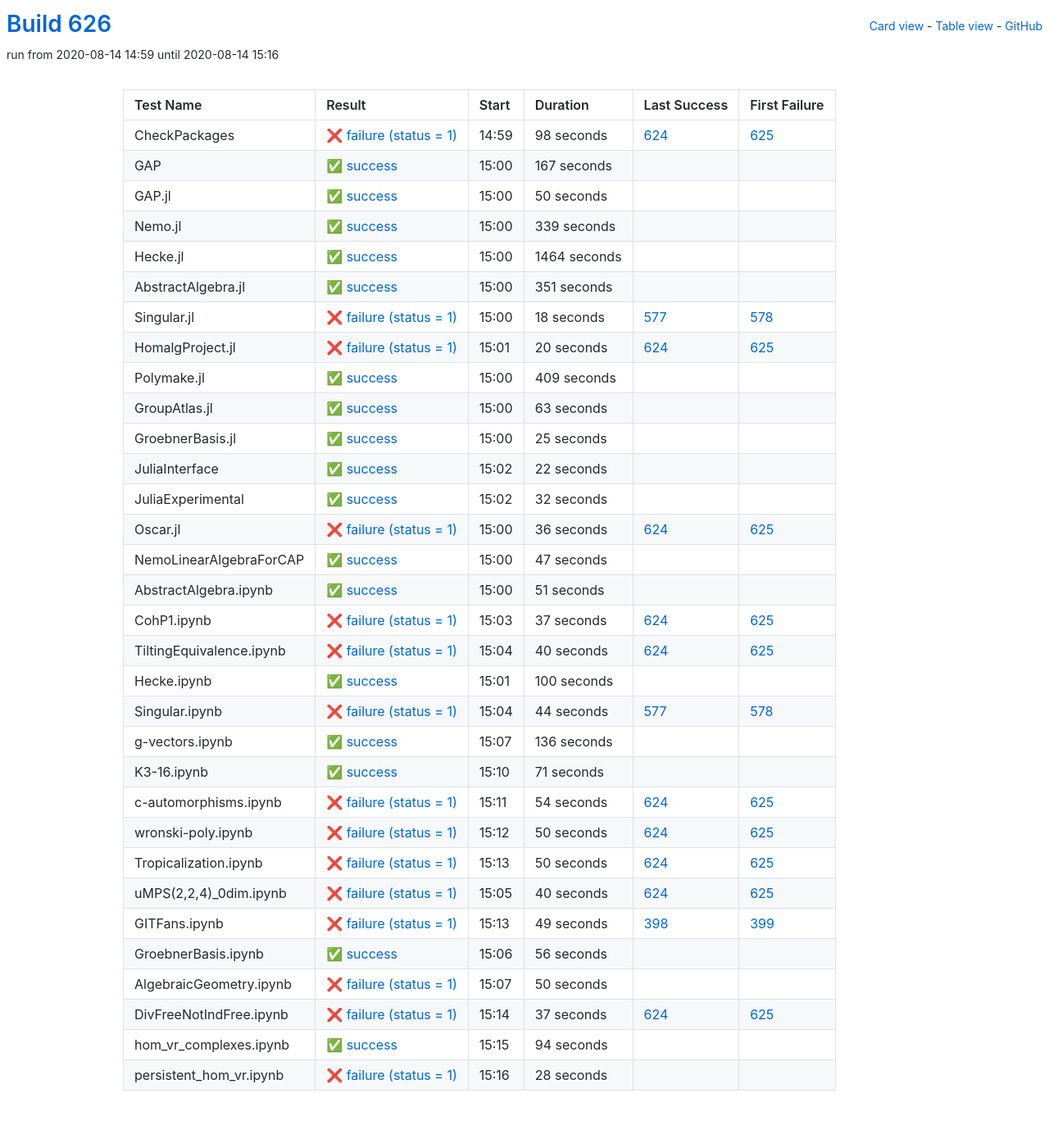
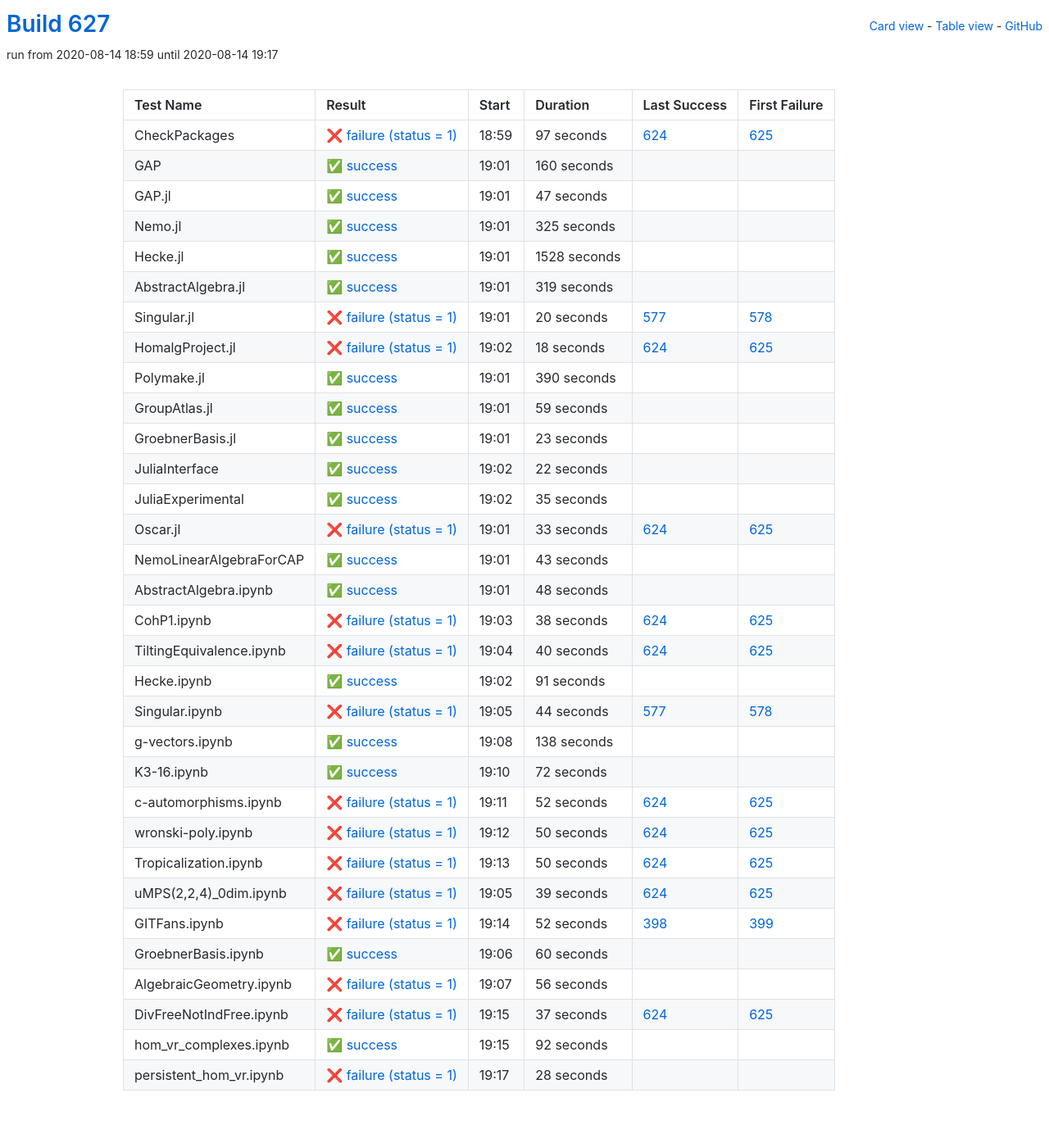
Before and after one commit to oscar-system/oscar-ci-status-stable, a Jekyll site: the page built from table.html, in a window 1280 px wide. Shown: the whole page at 82% size. Built offline with Jekyll 4.4.1, drawn with Linux system fonts in a browser that asks for light colours.

Commit message:
Build #627

```diff
--- a/_data/ci.yml
+++ b/_data/ci.yml
@@ -1,6 +1,6 @@
 ---
-build: 626
-build_url: https://oscarci.mathematik.uni-kl.de/job/oscar-stable/626/
+build: 627
+build_url: https://oscarci.mathematik.uni-kl.de/job/oscar-stable/627/
 job: oscar-stable
 organization: oscar-system
 repo: oscar-ci-status-stable
@@ -8,140 +8,140 @@ repourl: https://github.com/oscar-system/oscar-ci-status-stable
 tests:
 - name: CheckPackages
   id: checkpackages
-  log: https://oscarci.mathematik.uni-kl.de/job/oscar-stable/626/artifact/logs/build-626/CheckPackages.log
-  start: 2020-08-14 14:59
+  log: https://oscarci.mathematik.uni-kl.de/job/oscar-stable/627/artifact/logs/build-627/CheckPackages.log
+  start: 2020-08-14 18:59
   success: false
   exitcode: 1
   status: failure
-  duration: 98
+  duration: 97
   last_success: 624
   last_success_url: https://oscarci.mathematik.uni-kl.de/job/oscar-stable/624/
   first_failure: 625
   first_failure_url: https://oscarci.mathematik.uni-kl.de/job/oscar-stable/625/
 - name: GAP
   id: gap
-  log: https://oscarci.mathematik.uni-kl.de/job/oscar-stable/626/artifact/logs/build-626/GAP.log
-  start: 2020-08-14 15:00
+  log: https://oscarci.mathematik.uni-kl.de/job/oscar-stable/627/artifact/logs/build-627/GAP.log
+  start: 2020-08-14 19:01
   success: true
   exitcode: 0
   status: success
-  duration: 167
+  duration: 160
   last_success: false
   last_success_url:
   first_failure: false
   first_failure_url:
 - name: GAP.jl
   id: gap-jl
-  log: https://oscarci.mathematik.uni-kl.de/job/oscar-stable/626/artifact/logs/build-626/GAP.jl.log
-  start: 2020-08-14 15:00
+  log: https://oscarci.mathematik.uni-kl.de/job/oscar-stable/627/artifact/logs/build-627/GAP.jl.log
+  start: 2020-08-14 19:01
   success: true
   exitcode: 0
   status: success
-  duration: 50
+  duration: 47
   last_success: false
   last_success_url:
   first_failure: false
   first_failure_url:
 - name: Nemo.jl
   id: nemo-jl
-  log: https://oscarci.mathematik.uni-kl.de/job/oscar-stable/626/artifact/logs/build-626/Nemo.jl.log
-  start: 2020-08-14 15:00
+  log: https://oscarci.mathematik.uni-kl.de/job/oscar-stable/627/artifact/logs/build-627/Nemo.jl.log
+  start: 2020-08-14 19:01
   success: true
   exitcode: 0
   status: success
-  duration: 339
+  duration: 325
   last_success: false
   last_success_url:
   first_failure: false
   first_failure_url:
 - name: Hecke.jl
   id: hecke-jl
-  log: https://oscarci.mathematik.uni-kl.de/job/oscar-stable/626/artifact/logs/build-626/Hecke.jl.log
-  start: 2020-08-14 15:00
+  log: https://oscarci.mathematik.uni-kl.de/job/oscar-stable/627/artifact/logs/build-627/Hecke.jl.log
+  start: 2020-08-14 19:01
   success: true
   exitcode: 0
   status: success
-  duration: 1464
+  duration: 1528
   last_success: false
   last_success_url:
   first_failure: false
   first_failure_url:
 - name: AbstractAlgebra.jl
   id: abstractalgebra-jl
-  log: https://oscarci.mathematik.uni-kl.de/job/oscar-stable/626/artifact/logs/build-626/AbstractAlgebra.jl.log
-  start: 2020-08-14 15:00
+  log: https://oscarci.mathematik.uni-kl.de/job/oscar-stable/627/artifact/logs/build-627/AbstractAlgebra.jl.log
+  start: 2020-08-14 19:01
   success: true
   exitcode: 0
   status: success
-  duration: 351
+  duration: 319
   last_success: false
   last_success_url:
   first_failure: false
   first_failure_url:
 - name: Singular.jl
   id: singular-jl
-  log: https://oscarci.mathematik.uni-kl.de/job/oscar-stable/626/artifact/logs/build-626/Singular.jl.log
-  start: 2020-08-14 15:00
+  log: https://oscarci.mathematik.uni-kl.de/job/oscar-stable/627/artifact/logs/build-627/Singular.jl.log
+  start: 2020-08-14 19:01
   success: false
   exitcode: 1
   status: failure
-  duration: 18
+  duration: 20
   last_success: 577
   last_success_url: https://oscarci.mathematik.uni-kl.de/job/oscar-stable/577/
   first_failure: 578
   first_failure_url: https://oscarci.mathematik.uni-kl.de/job/oscar-stable/578/
 - name: HomalgProject.jl
   id: homalgproject-jl
-  log: https://oscarci.mathematik.uni-kl.de/job/oscar-stable/626/artifact/logs/build-626/HomalgProject.jl.log
-  start: 2020-08-14 15:01
+  log: https://oscarci.mathematik.uni-kl.de/job/oscar-stable/627/artifact/logs/build-627/HomalgProject.jl.log
+  start: 2020-08-14 19:02
   success: false
   exitcode: 1
   status: failure
-  duration: 20
+  duration: 18
   last_success: 624
   last_success_url: https://oscarci.mathematik.uni-kl.de/job/oscar-stable/624/
   first_failure: 625
   first_failure_url: https://oscarci.mathematik.uni-kl.de/job/oscar-stable/625/
 - name: Polymake.jl
   id: polymake-jl
-  log: https://oscarci.mathematik.uni-kl.de/job/oscar-stable/626/artifact/logs/build-626/Polymake.jl.log
-  start: 2020-08-14 15:00
+  log: https://oscarci.mathematik.uni-kl.de/job/oscar-stable/627/artifact/logs/build-627/Polymake.jl.log
+  start: 2020-08-14 19:01
   success: true
   exitcode: 0
   status: success
-  duration: 409
+  duration: 390
   last_success: false
   last_success_url:
   first_failure: false
   first_failure_url:
 - name: GroupAtlas.jl
   id: groupatlas-jl
-  log: https://oscarci.mathematik.uni-kl.de/job/oscar-stable/626/artifact/logs/build-626/GroupAtlas.jl.log
-  start: 2020-08-14 15:00
+  log: https://oscarci.mathematik.uni-kl.de/job/oscar-stable/627/artifact/logs/build-627/GroupAtlas.jl.log
+  start: 2020-08-14 19:01
   success: true
   exitcode: 0
   status: success
-  duration: 63
+  duration: 59
   last_success: false
   last_success_url:
   first_failure: false
   first_failure_url:
 - name: GroebnerBasis.jl
   id: groebnerbasis-jl
-  log: https://oscarci.mathematik.uni-kl.de/job/oscar-stable/626/artifact/logs/build-626/GroebnerBasis.jl.log
-  start: 2020-08-14 15:00
+  log: https://oscarci.mathematik.uni-kl.de/job/oscar-stable/627/artifact/logs/build-627/GroebnerBasis.jl.log
+  start: 2020-08-14 19:01
   success: true
   exitcode: 0
   status: success
-  duration: 25
+  duration: 23
   last_success: false
   last_success_url:
   first_failure: false
   first_failure_url:
 - name: JuliaInterface
   id: juliainterface
-  log: https://oscarci.mathematik.uni-kl.de/job/oscar-stable/626/artifact/logs/build-626/JuliaInterface.log
-  start: 2020-08-14 15:02
+  log: https://oscarci.mathematik.uni-kl.de/job/oscar-stable/627/artifact/logs/build-627/JuliaInterface.log
+  start: 2020-08-14 19:02
   success: true
   exitcode: 0
   status: success
@@ -152,68 +152,68 @@ tests:
   first_failure_url:
 - name: JuliaExperimental
   id: juliaexperimental
-  log: https://oscarci.mathematik.uni-kl.de/job/oscar-stable/626/artifact/logs/build-626/JuliaExperimental.log
-  start: 2020-08-14 15:02
+  log: https://oscarci.mathematik.uni-kl.de/job/oscar-stable/627/artifact/logs/build-627/JuliaExperimental.log
+  start: 2020-08-14 19:02
   success: true
   exitcode: 0
   status: success
-  duration: 32
+  duration: 35
   last_success: false
   last_success_url:
   first_failure: false
   first_failure_url:
 - name: Oscar.jl
   id: oscar-jl
-  log: https://oscarci.mathematik.uni-kl.de/job/oscar-stable/626/artifact/logs/build-626/Oscar.jl.log
-  start: 2020-08-14 15:00
+  log: https://oscarci.mathematik.uni-kl.de/job/oscar-stable/627/artifact/logs/build-627/Oscar.jl.log
+  start: 2020-08-14 19:01
   success: false
   exitcode: 1
   status: failure
-  duration: 36
+  duration: 33
   last_success: 624
   last_success_url: https://oscarci.mathematik.uni-kl.de/job/oscar-stable/624/
   first_failure: 625
   first_failure_url: https://oscarci.mathematik.uni-kl.de/job/oscar-stable/625/
 - name: NemoLinearAlgebraForCAP
   id: nemolinearalgebraforcap
-  log: https://oscarci.mathematik.uni-kl.de/job/oscar-stable/626/artifact/logs/build-626/NemoLinearAlgebraForCAP.log
-  start: 2020-08-14 15:00
+  log: https://oscarci.mathematik.uni-kl.de/job/oscar-stable/627/artifact/logs/build-627/NemoLinearAlgebraForCAP.log
+  start: 2020-08-14 19:01
   success: true
   exitcode: 0
   status: success
-  duration: 47
+  duration: 43
   last_success: false
   last_success_url:
   first_failure: false
   first_failure_url:
 - name: AbstractAlgebra.ipynb
   id: abstractalgebra-ipynb
-  log: https://oscarci.mathematik.uni-kl.de/job/oscar-stable/626/artifact/logs/build-626/AbstractAlgebra.ipynb.log
-  start: 2020-08-14 15:00
+  log: https://oscarci.mathematik.uni-kl.de/job/oscar-stable/627/artifact/logs/build-627/AbstractAlgebra.ipynb.log
+  start: 2020-08-14 19:01
   success: true
   exitcode: 0
   status: success
-  duration: 51
+  duration: 48
   last_success: false
   last_success_url:
   first_failure: false
   first_failure_url:
 - name: CohP1.ipynb
   id: cohp1-ipynb
-  log: https://oscarci.mathematik.uni-kl.de/job/oscar-stable/626/artifact/logs/build-626/CohP1.ipynb.log
-  start: 2020-08-14 15:03
+  log: https://oscarci.mathematik.uni-kl.de/job/oscar-stable/627/artifact/logs/build-627/CohP1.ipynb.log
+  start: 2020-08-14 19:03
   success: false
   exitcode: 1
   status: failure
-  duration: 37
+  duration: 38
   last_success: 624
   last_success_url: https://oscarci.mathematik.uni-kl.de/job/oscar-stable/624/
   first_failure: 625
   first_failure_url: https://oscarci.mathematik.uni-kl.de/job/oscar-stable/625/
 - name: TiltingEquivalence.ipynb
   id: tiltingequivalence-ipynb
-  log: https://oscarci.mathematik.uni-kl.de/job/oscar-stable/626/artifact/logs/build-626/TiltingEquivalence.ipynb.log
-  start: 2020-08-14 15:04
+  log: https://oscarci.mathematik.uni-kl.de/job/oscar-stable/627/artifact/logs/build-627/TiltingEquivalence.ipynb.log
+  start: 2020-08-14 19:04
   success: false
   exitcode: 1
   status: failure
@@ -224,20 +224,20 @@ tests:
   first_failure_url: https://oscarci.mathematik.uni-kl.de/job/oscar-stable/625/
 - name: Hecke.ipynb
   id: hecke-ipynb
-  log: https://oscarci.mathematik.uni-kl.de/job/oscar-stable/626/artifact/logs/build-626/Hecke.ipynb.log
-  start: 2020-08-14 15:01
+  log: https://oscarci.mathematik.uni-kl.de/job/oscar-stable/627/artifact/logs/build-627/Hecke.ipynb.log
+  start: 2020-08-14 19:02
   success: true
   exitcode: 0
   status: success
-  duration: 100
+  duration: 91
   last_success: false
   last_success_url:
   first_failure: false
   first_failure_url:
 - name: Singular.ipynb
   id: singular-ipynb
-  log: https://oscarci.mathematik.uni-kl.de/job/oscar-stable/626/artifact/logs/build-626/Singular.ipynb.log
-  start: 2020-08-14 15:04
+  log: https://oscarci.mathematik.uni-kl.de/job/oscar-stable/627/artifact/logs/build-627/Singular.ipynb.log
+  start: 2020-08-14 19:05
   success: false
   exitcode: 1
   status: failure
@@ -248,44 +248,44 @@ tests:
   first_failure_url: https://oscarci.mathematik.uni-kl.de/job/oscar-stable/578/
 - name: g-vectors.ipynb
   id: g-vectors-ipynb
-  log: https://oscarci.mathematik.uni-kl.de/job/oscar-stable/626/artifact/logs/build-626/g-vectors.ipynb.log
-  start: 2020-08-14 15:07
+  log: https://oscarci.mathematik.uni-kl.de/job/oscar-stable/627/artifact/logs/build-627/g-vectors.ipynb.log
+  start: 2020-08-14 19:08
   success: true
   exitcode: 0
   status: success
-  duration: 136
+  duration: 138
   last_success: false
   last_success_url:
   first_failure: false
   first_failure_url:
 - name: K3-16.ipynb
   id: k3-16-ipynb
-  log: https://oscarci.mathematik.uni-kl.de/job/oscar-stable/626/artifact/logs/build-626/K3-16.ipynb.log
-  start: 2020-08-14 15:10
+  log: https://oscarci.mathematik.uni-kl.de/job/oscar-stable/627/artifact/logs/build-627/K3-16.ipynb.log
+  start: 2020-08-14 19:10
   success: true
   exitcode: 0
   status: success
-  duration: 71
+  duration: 72
   last_success: false
   last_success_url:
   first_failure: false
   first_failure_url:
 - name: c-automorphisms.ipynb
   id: c-automorphisms-ipynb
-  log: https://oscarci.mathematik.uni-kl.de/job/oscar-stable/626/artifact/logs/build-626/c-automorphisms.ipynb.log
-  start: 2020-08-14 15:11
+  log: https://oscarci.mathematik.uni-kl.de/job/oscar-stable/627/artifact/logs/build-627/c-automorphisms.ipynb.log
+  start: 2020-08-14 19:11
   success: false
   exitcode: 1
   status: failure
-  duration: 54
+  duration: 52
   last_success: 624
   last_success_url: https://oscarci.mathematik.uni-kl.de/job/oscar-stable/624/
   first_failure: 625
   first_failure_url: https://oscarci.mathematik.uni-kl.de/job/oscar-stable/625/
 - name: wronski-poly.ipynb
   id: wronski-poly-ipynb
-  log: https://oscarci.mathematik.uni-kl.de/job/oscar-stable/626/artifact/logs/build-626/wronski-poly.ipynb.log
-  start: 2020-08-14 15:12
+  log: https://oscarci.mathematik.uni-kl.de/job/oscar-stable/627/artifact/logs/build-627/wronski-poly.ipynb.log
+  start: 2020-08-14 19:12
   success: false
   exitcode: 1
   status: failure
@@ -296,8 +296,8 @@ tests:
   first_failure_url: https://oscarci.mathematik.uni-kl.de/job/oscar-stable/625/
 - name: Tropicalization.ipynb
   id: tropicalization-ipynb
-  log: https://oscarci.mathematik.uni-kl.de/job/oscar-stable/626/artifact/logs/build-626/Tropicalization.ipynb.log
-  start: 2020-08-14 15:13
+  log: https://oscarci.mathematik.uni-kl.de/job/oscar-stable/627/artifact/logs/build-627/Tropicalization.ipynb.log
+  start: 2020-08-14 19:13
   success: false
   exitcode: 1
   status: failure
@@ -308,56 +308,56 @@ tests:
   first_failure_url: https://oscarci.mathematik.uni-kl.de/job/oscar-stable/625/
 - name: uMPS(2,2,4)_0dim.ipynb
   id: umps-2-2-4-0dim-ipynb
-  log: https://oscarci.mathematik.uni-kl.de/job/oscar-stable/626/artifact/logs/build-626/uMPS-2-2-4-_0dim.ipynb.log
-  start: 2020-08-14 15:05
+  log: https://oscarci.mathematik.uni-kl.de/job/oscar-stable/627/artifact/logs/build-627/uMPS-2-2-4-_0dim.ipynb.log
+  start: 2020-08-14 19:05
   success: false
   exitcode: 1
   status: failure
-  duration: 40
+  duration: 39
   last_success: 624
   last_success_url: https://oscarci.mathematik.uni-kl.de/job/oscar-stable/624/
   first_failure: 625
   first_failure_url: https://oscarci.mathematik.uni-kl.de/job/oscar-stable/625/
 - name: GITFans.ipynb
   id: gitfans-ipynb
-  log: https://oscarci.mathematik.uni-kl.de/job/oscar-stable/626/artifact/logs/build-626/GITFans.ipynb.log
-  start: 2020-08-14 15:13
+  log: https://oscarci.mathematik.uni-kl.de/job/oscar-stable/627/artifact/logs/build-627/GITFans.ipynb.log
+  start: 2020-08-14 19:14
   success: false
   exitcode: 1
   status: failure
-  duration: 49
+  duration: 52
   last_success: 398
   last_success_url: https://oscarci.mathematik.uni-kl.de/job/oscar-stable/398/
   first_failure: 399
   first_failure_url: https://oscarci.mathematik.uni-kl.de/job/oscar-stable/399/
 - name: GroebnerBasis.ipynb
   id: groebnerbasis-ipynb
-  log: https://oscarci.mathematik.uni-kl.de/job/oscar-stable/626/artifact/logs/build-626/GroebnerBasis.ipynb.log
-  start: 2020-08-14 15:06
+  log: https://oscarci.mathematik.uni-kl.de/job/oscar-stable/627/artifact/logs/build-627/GroebnerBasis.ipynb.log
+  start: 2020-08-14 19:06
   success: true
   exitcode: 0
   status: success
-  duration: 56
+  duration: 60
   last_success: false
   last_success_url:
   first_failure: false
   first_failure_url:
 - name: AlgebraicGeometry.ipynb
   id: algebraicgeometry-ipynb
-  log: https://oscarci.mathematik.uni-kl.de/job/oscar-stable/626/artifact/logs/build-626/AlgebraicGeometry.ipynb.log
-  start: 2020-08-14 15:07
+  log: https://oscarci.mathematik.uni-kl.de/job/oscar-stable/627/artifact/logs/build-627/AlgebraicGeometry.ipynb.log
+  start: 2020-08-14 19:07
   success: false
   exitcode: 1
   status: failure
-  duration: 50
+  duration: 56
   last_success: false
   last_success_url:
   first_failure: false
   first_failure_url:
 - name: DivFreeNotIndFree.ipynb
   id: divfreenotindfree-ipynb
-  log: https://oscarci.mathematik.uni-kl.de/job/oscar-stable/626/artifact/logs/build-626/DivFreeNotIndFree.ipynb.log
-  start: 2020-08-14 15:14
+  log: https://oscarci.mathematik.uni-kl.de/job/oscar-stable/627/artifact/logs/build-627/DivFreeNotIndFree.ipynb.log
+  start: 2020-08-14 19:15
   success: false
   exitcode: 1
   status: failure
@@ -368,20 +368,20 @@ tests:
   first_failure_url: https://oscarci.mathematik.uni-kl.de/job/oscar-stable/625/
 - name: hom_vr_complexes.ipynb
   id: hom-vr-complexes-ipynb
-  log: https://oscarci.mathematik.uni-kl.de/job/oscar-stable/626/artifact/logs/build-626/hom_vr_complexes.ipynb.log
-  start: 2020-08-14 15:15
+  log: https://oscarci.mathematik.uni-kl.de/job/oscar-stable/627/artifact/logs/build-627/hom_vr_complexes.ipynb.log
+  start: 2020-08-14 19:15
   success: true
   exitcode: 0
   status: success
-  duration: 94
+  duration: 92
   last_success: false
   last_success_url:
   first_failure: false
   first_failure_url:
 - name: persistent_hom_vr.ipynb
   id: persistent-hom-vr-ipynb
-  log: https://oscarci.mathematik.uni-kl.de/job/oscar-stable/626/artifact/logs/build-626/persistent_hom_vr.ipynb.log
-  start: 2020-08-14 15:16
+  log: https://oscarci.mathematik.uni-kl.de/job/oscar-stable/627/artifact/logs/build-627/persistent_hom_vr.ipynb.log
+  start: 2020-08-14 19:17
   success: false
   exitcode: 1
   status: failure
```
Also changed, not shown: README.md.
